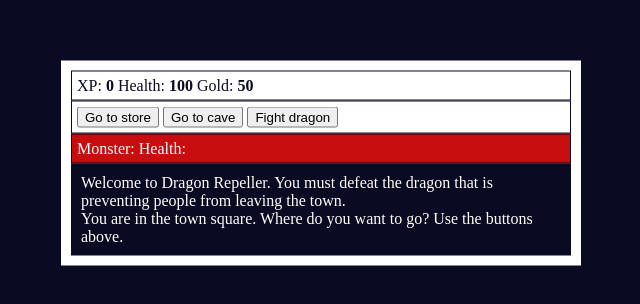
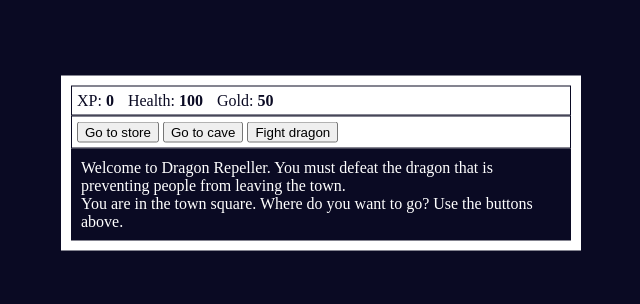
Before and after one commit to GeekJulia/Role_Playing_game, a plain HTML site: page Dragon_xml.html in a window 1280 px wide. Shown: the part 252-556 px from the top of the page, without its empty margins (319-959 px from the left). Drawn offline with Linux system fonts and the light colour scheme.

Commit message:
Hid monster display and added padding to .stat

```diff
--- a/styles.css
+++ b/styles.css
@@ -28,8 +28,12 @@ body{
     padding:5px;
 }
 #monsterStats{
+    display: none;
     border:1px solid #0a0a23;
     padding:5px;
     color:#ffffff;
     background-color:#c70d0d;
 }
+.stat{
+    padding-right: 10px;
+}
```
